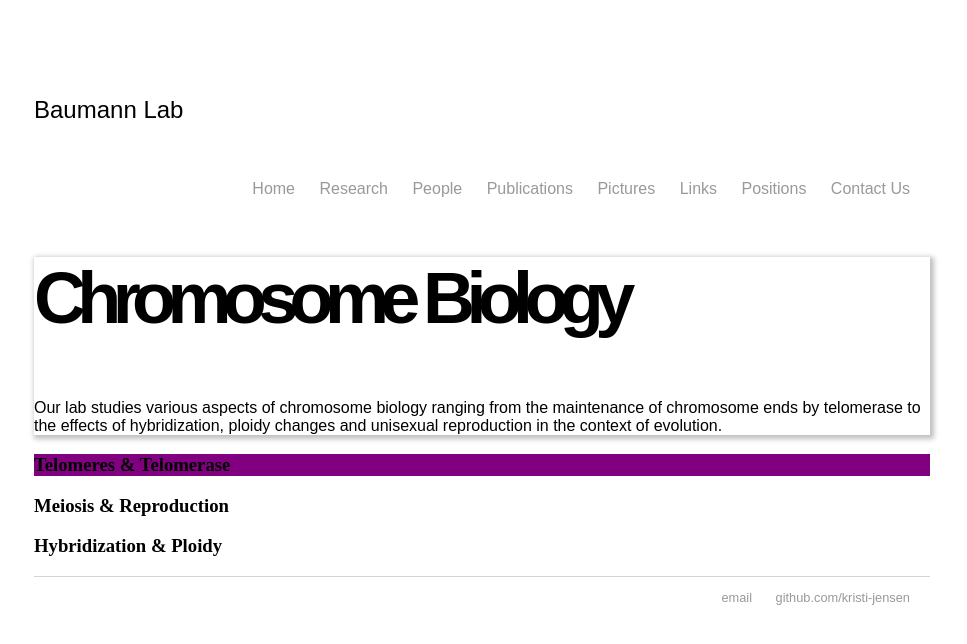
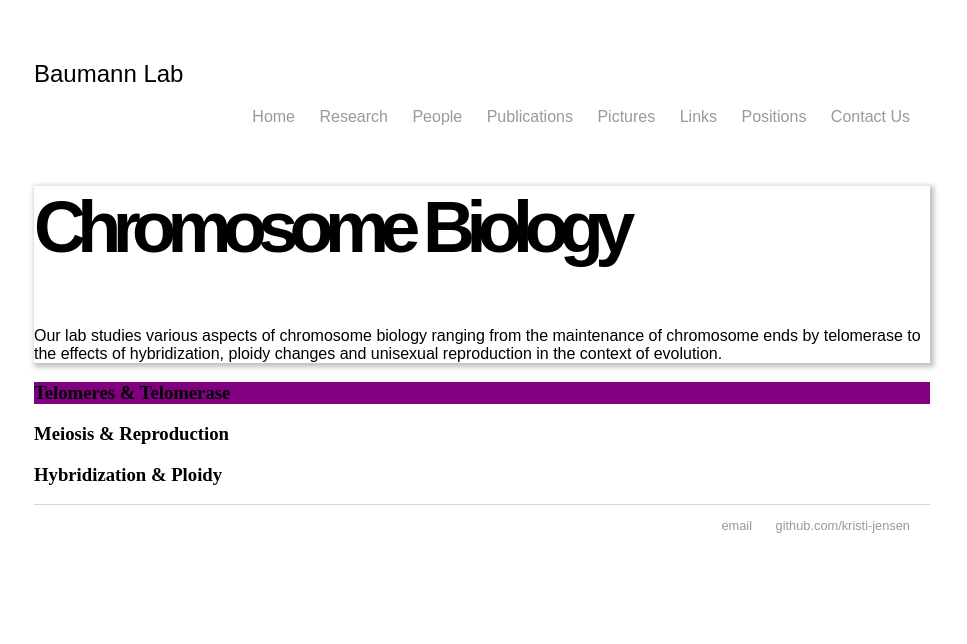
Before and after one commit to kristi-jensen/kristi-jensen.github.io, a Jekyll site: the page built from index.html, in a window 1280 px wide. Shown: the top 644 px of the page, without its empty margins (158-1125 px from the left). Built offline with Jekyll 4.4.1, drawn with Linux system fonts in a browser that asks for light colours.

Commit message:
Update main.css

```diff
--- a/css/main.css
+++ b/css/main.css
@@ -25,7 +25,6 @@
     font-family: "Fredericka the Great", sans-serif;
     font-weight: 200;
     font-size: 1.5em;
-    padding: 4% 0;
     text-align: left;
     text-shadow: 1px 1px 2px 5px black;
 }
```
